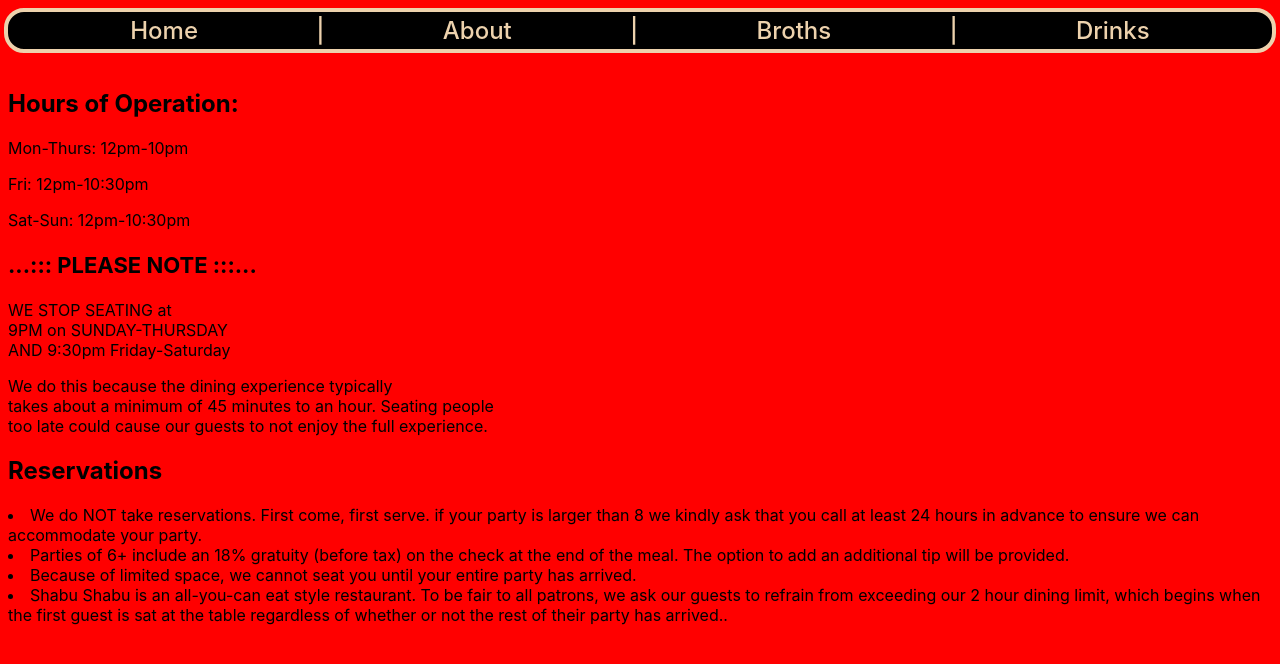
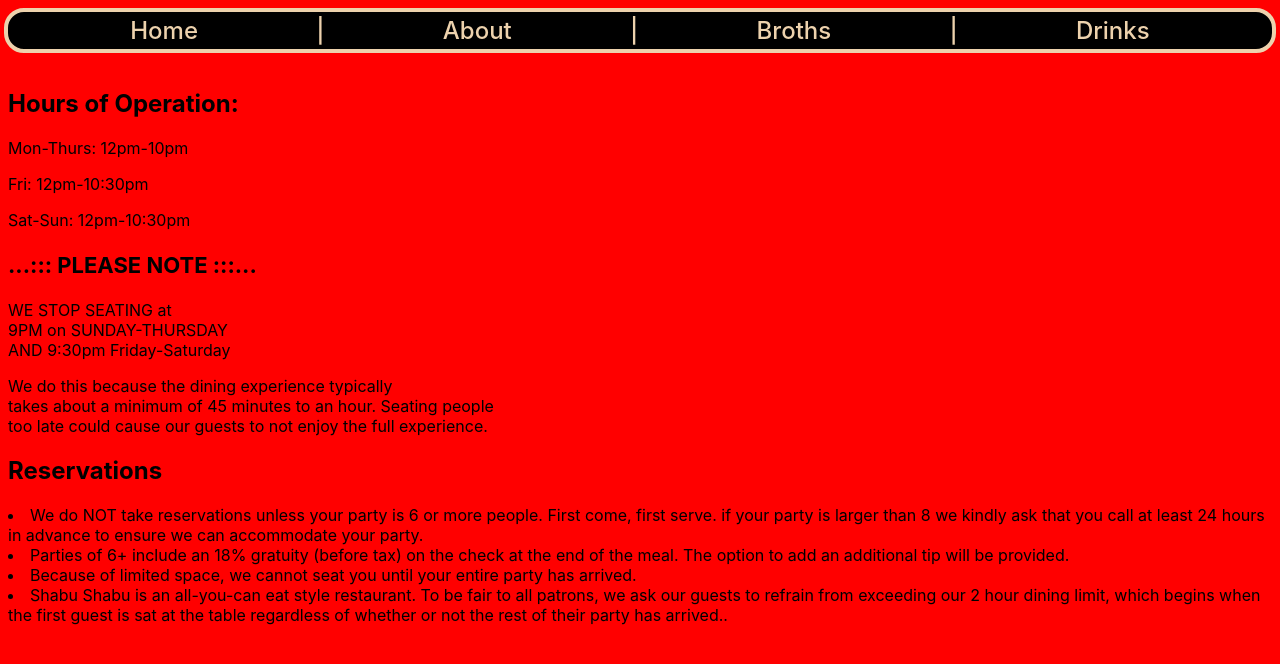
Before and after one commit to Alexanderthefun/ShabuShabu3, a React (Create React App) app: page /about in a window 1280 px wide. Shown: the top 664 px of the page. Built offline with nearby package versions, Linux system fonts and the light colour scheme.

Commit message:
Update About.js

```diff
--- a/src/Components/about/About.js
+++ b/src/Components/about/About.js
@@ -19,7 +19,7 @@
             </div>
             <div className="reservations">
                 <h2>Reservations</h2>
-                <li>We do NOT take reservations. First come, first serve.
+                <li>We do NOT take reservations unless your party is 6 or more people. First come, first serve.
                 if your party is larger than 8 we kindly ask that you call at least 24 hours in advance to ensure we can accommodate your party.</li>
                 <li>Parties of 6+ include an 18% gratuity (before tax) on the check at the end of the meal. The option to add an additional tip will be provided.</li>
                 <li>Because of limited space, we cannot seat you until your entire party has arrived.
```
